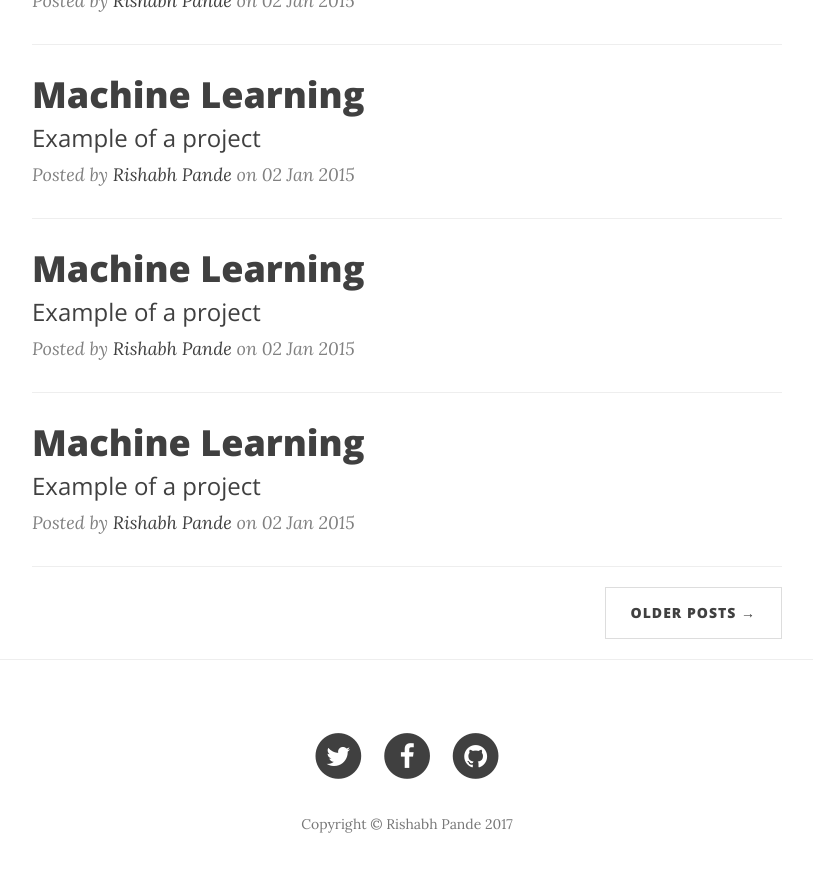
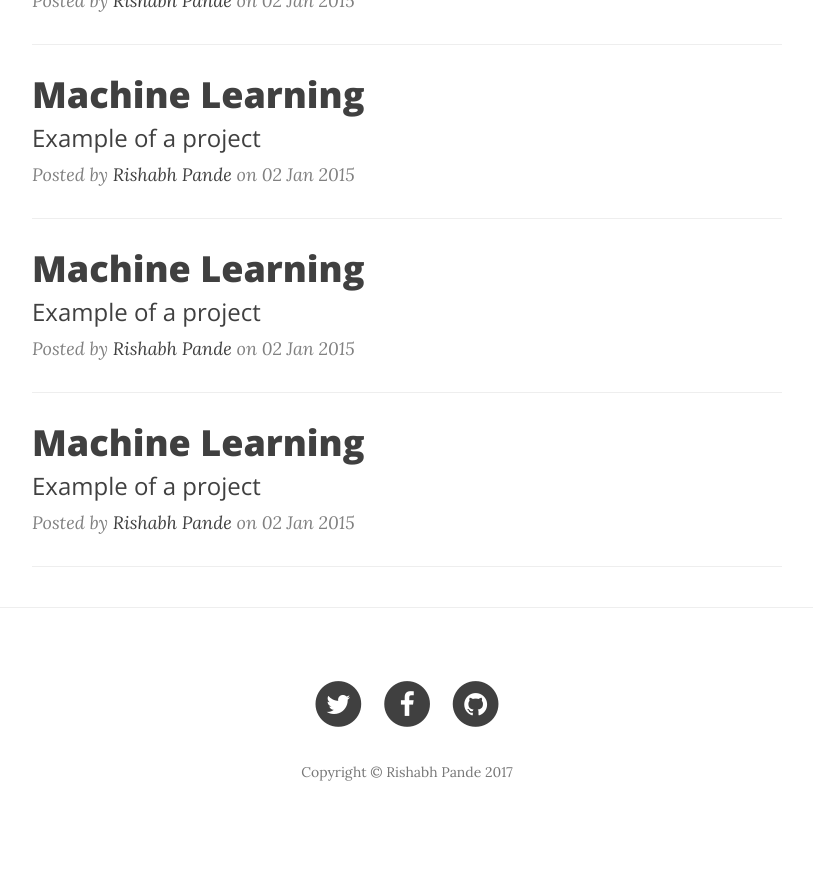
Before and after one commit to RishabhPande/RishabhPandeBlog, a Jekyll site: the page built from index.html, in a window 1280 px wide and 900 px high, scrolled down 1157 px. Shown: the top 872 px of the window, without its empty margins (233-1046 px from the left). Built offline with Jekyll 4.4.1, drawn with Linux system fonts in a browser that asks for light colours; nearby versions of some CDN libraries; the list of posts is cut into pages by our own code; after the commit the page ends 2005 px from its top, so only the background shows below that.

Commit message:
Config file update

```diff
--- a/_config.yml
+++ b/_config.yml
@@ -1,3 +1,2 @@
 markdown: kramdown
-paginate: 2
 baseurl: "https://rishabhpande.github.io/RishabhPandeBlog/"
```
